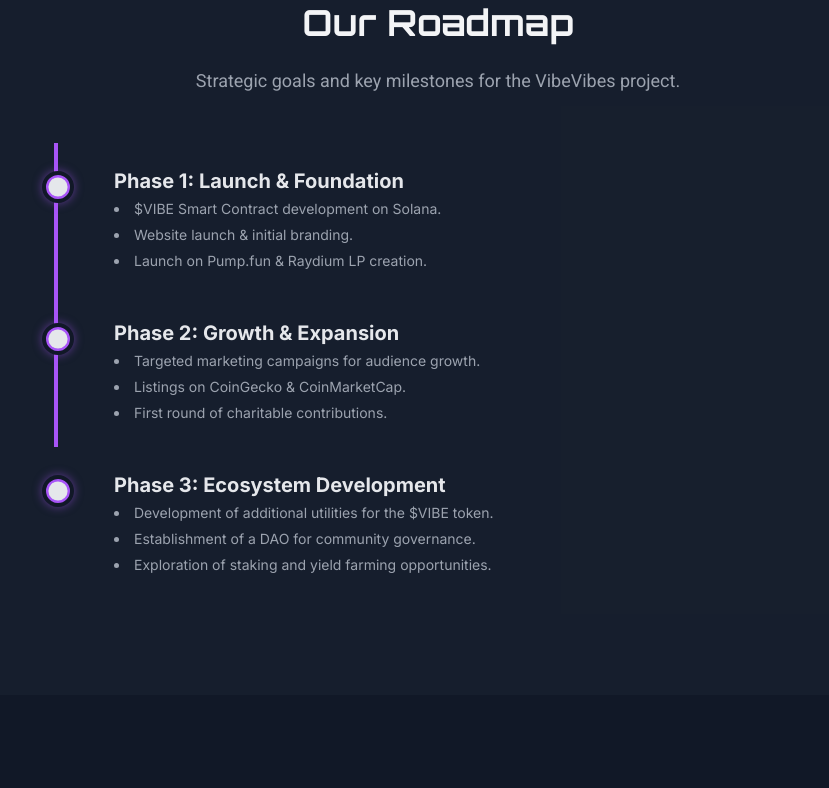
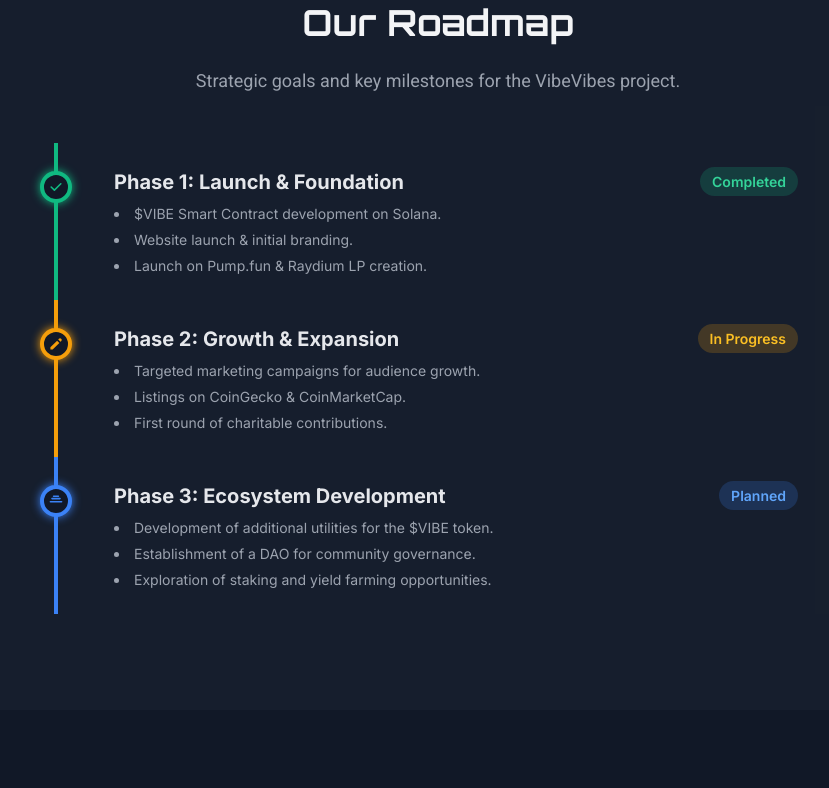
Before and after one commit to Mailguru2023/VibeVibes, a plain HTML site: page index.html in a window 1280 px wide. Shown: the part 2181-2969 px from the top of the page, without its empty margins (202-1031 px from the left). Drawn offline with nearby package versions, Linux system fonts and the light colour scheme.

Commit message:
Update index.html

```diff
--- a/index.html
+++ b/index.html
@@ -107,9 +107,20 @@
         .info-card { background-color: rgba(31, 41, 55, 0.6); border: 1px solid rgba(168, 85, 247, 0.4); border-radius: 0.75rem; padding: 1.5rem; box-shadow: 0 10px 25px -5px rgba(0,0,0,0.3), 0 8px 10px -6px rgba(0,0,0,0.3); transition: transform 0.4s cubic-bezier(0.175, 0.885, 0.32, 1.275), box-shadow 0.4s ease; }
         .info-card:hover { transform: translateY(-8px) scale(1.02); box-shadow: 0 0 25px -5px rgba(168, 85, 247, 0.5); }
         .info-card-title { font-family: 'Orbitron', sans-serif; font-weight: 600; color: #C084FC; margin-bottom: 1rem; }
-        .roadmap-item { position: relative; padding: 1.5rem; padding-left: 3.5rem; border-left: 4px solid #A855F7; }
+        .roadmap-item { position: relative; padding: 1.5rem; padding-left: 3.5rem; border-left: 4px solid #4B5563; }
         .roadmap-item:last-child { border-left-color: transparent; }
-        .roadmap-icon { position: absolute; left: -16px; top: 1.75rem; width: 32px; height: 32px; border-radius: 50%; background-color: #A855F7; border: 4px solid #111827; display: flex; align-items: center; justify-content: center; box-shadow: 0 0 10px rgba(168, 85, 247, 0.5); }
+        .roadmap-icon { position: absolute; left: -18px; top: 1.75rem; width: 32px; height: 32px; border-radius: 50%; background-color: #111827; border: 4px solid var(--icon-color, #4B5563); display: flex; align-items: center; justify-content: center; box-shadow: 0 0 10px var(--icon-color, #4B5563); }
+        .roadmap-icon svg { width: 16px; height: 16px; color: var(--icon-color, #4B5563); }
+        .roadmap-item.completed { border-left-color: #10B981; }
+        .roadmap-item.completed .roadmap-icon { --icon-color: #10B981; }
+        .roadmap-item.inprogress { border-left-color: #F59E0B; }
+        .roadmap-item.inprogress .roadmap-icon { --icon-color: #F59E0B; }
+        .roadmap-item.planned { border-left-color: #3B82F6; }
+        .roadmap-item.planned .roadmap-icon { --icon-color: #3B82F6; }
+        .roadmap-status { font-size: 0.875rem; padding: 0.25rem 0.75rem; border-radius: 9999px; font-weight: 600; }
+        .status-completed { background-color: rgba(16, 185, 129, 0.2); color: #34D399; }
+        .status-inprogress { background-color: rgba(245, 158, 11, 0.2); color: #FBBF24; }
+        .status-planned { background-color: rgba(59, 130, 246, 0.2); color: #60A5FA; }
         #stickyHeader { position: fixed; top: 0; left: 0; right: 0; z-index: 1000; background-color: rgba(12, 15, 26, 0.85); backdrop-filter: blur(10px); -webkit-backdrop-filter: blur(10px); box-shadow: 0 2px 10px rgba(0,0,0,0.3); }
         #copyFeedback { transition: opacity 0.3s ease-in-out, color 0.3s ease-in-out; }
         #mobile-menu { background-color: rgba(17, 24, 39, 0.95); backdrop-filter: blur(10px); -webkit-backdrop-filter: blur(10px); }
@@ -409,6 +420,7 @@
                 phases: [
                     {
                         title: "Phase 1: Launch & Foundation",
+                        status: "Completed",
                         items: [
                             "$VIBE Smart Contract development on Solana.",
                             "Website launch & initial branding.",
@@ -417,6 +429,7 @@
                     },
                     {
                         title: "Phase 2: Growth & Expansion",
+                        status: "In Progress",
                         items: [
                             "Targeted marketing campaigns for audience growth.",
                             "Listings on CoinGecko & CoinMarketCap.",
@@ -425,6 +438,7 @@
                     },
                     {
                         title: "Phase 3: Ecosystem Development",
+                        status: "Planned",
                         items: [
                             "Development of additional utilities for the $VIBE token.",
                             "Establishment of a DAO for community governance.",
@@ -443,7 +457,7 @@
             links: {
                 // IMPORTANT: Paste your REAL contract address here when it's ready. Leave empty to show the placeholder.
                 contractAddress: "",
-                placeholderAddress: "GTkzRnABD7EuytqA7vJWsbEyWzaWumZ6zQNc7rz5pump",
+                placeholderAddress: "DtR4D9FtVoTX2569gaL837ZgrB6wNjj6tkmnX9Rdk9B2",
                 // Links to centralized exchanges (CEX)
                 exchanges: [
                     { name: "Binance", url: "https://www.binance.com/", style: "binance" },
@@ -510,11 +524,26 @@
                 document.getElementById('roadmap-subtitle').innerText = projectConfig.roadmap.subtitle;
                 const roadmapContainer = document.getElementById('roadmap-container');
                 roadmapContainer.innerHTML = '';
+                const statusClasses = {
+                    "Completed": "completed",
+                    "In Progress": "inprogress",
+                    "Planned": "planned"
+                };
+                const statusIcons = {
+                    "Completed": `<svg fill="currentColor" viewBox="0 0 20 20"><path fill-rule="evenodd" d="M16.707 5.293a1 1 0 010 1.414l-8 8a1 1 0 01-1.414 0l-4-4a1 1 0 011.414-1.414L8 12.586l7.293-7.293a1 1 0 011.414 0z" clip-rule="evenodd"></path></svg>`,
+                    "In Progress": `<svg fill="currentColor" viewBox="0 0 20 20"><path d="M13.586 3.586a2 2 0 112.828 2.828l-.793.793-2.828-2.828.793-.793zM11.379 5.793L3 14.172V17h2.828l8.38-8.379-2.83-2.828z"></path></svg>`,
+                    "Planned": `<svg fill="currentColor" viewBox="0 0 20 20"><path d="M7 3a1 1 0 000 2h6a1 1 0 100-2H7zM4 7a1 1 0 011-1h10a1 1 0 110 2H5a1 1 0 01-1-1zM2 11a1 1 0 011-1h14a1 1 0 110 2H3a1 1 0 01-1-1z"></path></svg>`
+                };
                 projectConfig.roadmap.phases.forEach(phase => {
+                    const statusClass = statusClasses[phase.status] || 'planned';
+                    const iconSvg = statusIcons[phase.status] || statusIcons['Planned'];
                     roadmapContainer.innerHTML += `
-                        <div class="roadmap-item">
-                            <div class="roadmap-icon"><svg fill="currentColor" viewBox="0 0 20 20"><path d="M10 18a8 8 0 100-16 8 8 0 000 16zm3.707-9.293a1 1 0 00-1.414-1.414L9 10.586 7.707 9.293a1 1 0 00-1.414 1.414l2 2a1 1 0 001.414 0l4-4z"></path></svg></div>
-                            <h4 class="text-lg sm:text-xl font-bold text-gray-200 mb-1">${phase.title}</h4>
+                        <div class="roadmap-item ${statusClass}">
+                            <div class="roadmap-icon">${iconSvg}</div>
+                            <div class="flex justify-between items-center mb-2 flex-wrap gap-2">
+                                <h4 class="text-lg sm:text-xl font-bold text-gray-200">${phase.title}</h4>
+                                <span class="roadmap-status status-${statusClass}">${phase.status}</span>
+                            </div>
                             <ul class="list-disc list-inside text-gray-400 text-sm space-y-1.5">
                                 ${phase.items.map(item => `<li>${item}</li>`).join('')}
                             </ul>
```
